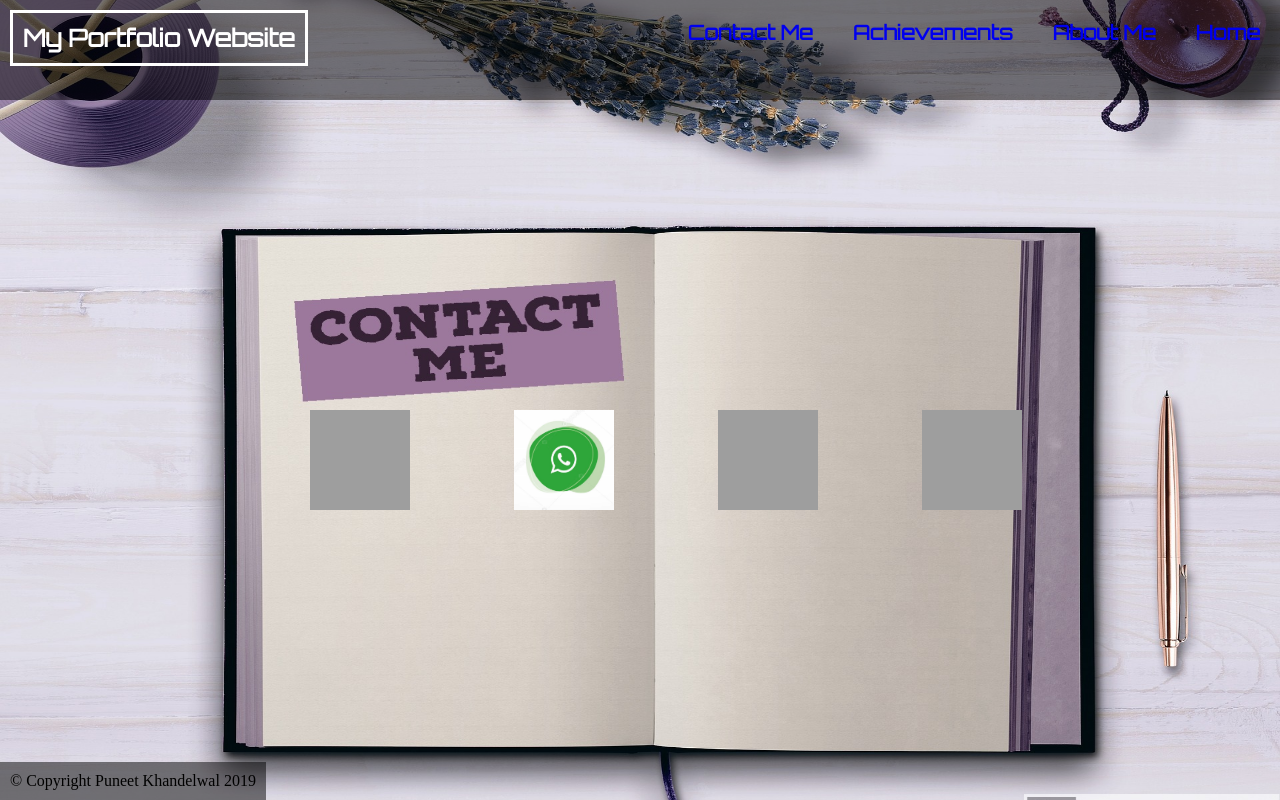
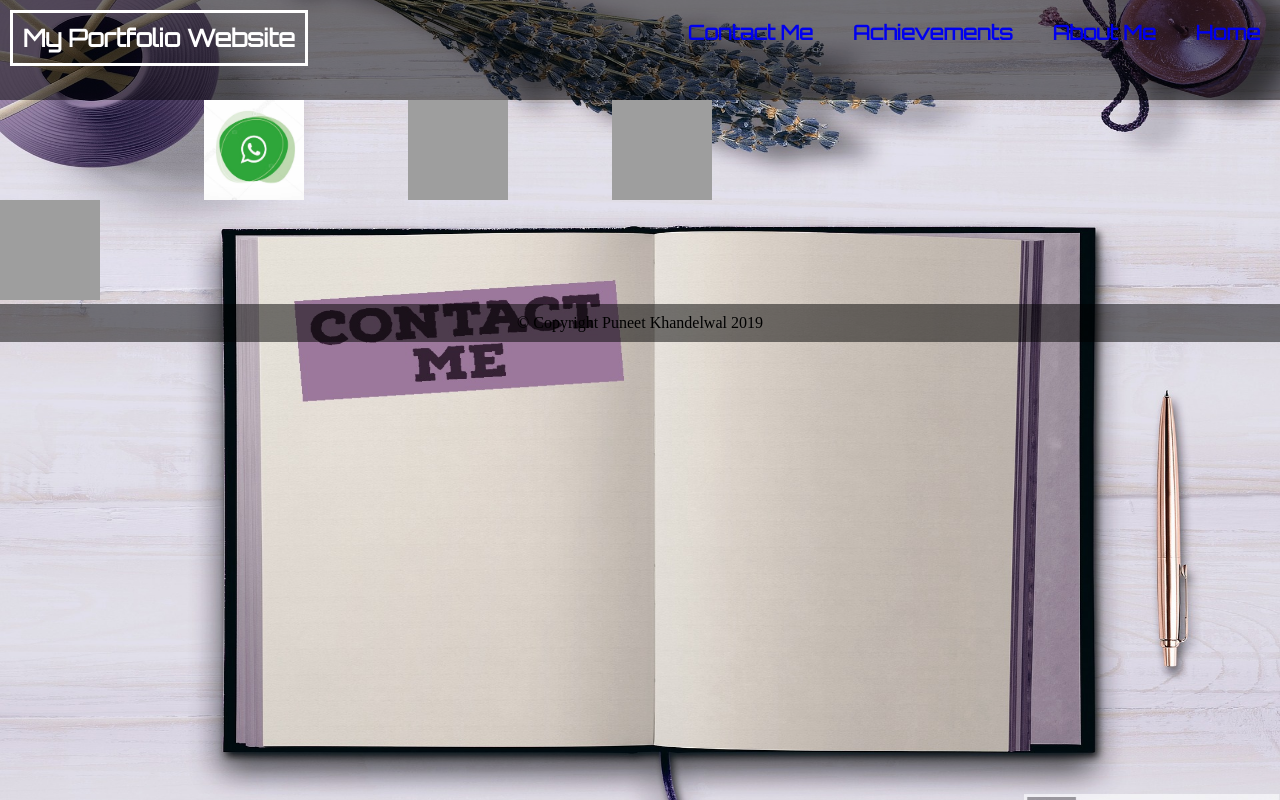
Before and after one commit to puneet3476/puneet3476.github.io, a PHP site: the page made by Contact Me.html in a window 1280 px wide. Run offline with PHP 8.4, Linux system fonts and the light colour scheme; some web fonts are replaced; grey boxes are pictures that could not be loaded.

Commit message:
Update Contact Me.css

```diff
--- a/Contact Me.css
+++ b/Contact Me.css
@@ -44,14 +44,16 @@
 	padding: 10px 10px;
 	margin-left: 10px;
 	display: inline-block}
-.foot{position:fixed;
+.foot{
 	background-color: rgba(0,0,0,0.5);
-	bottom:0;
+	bottom: 0;
 	padding: 10px;
+	text-align: bottom;
+}
 
 }
 .fb{float: center;
-	margin-top: 310px;
+	margin-top: 360px;
 	margin-left: 310px;
 	margin-bottom: 100px;}
 
```
